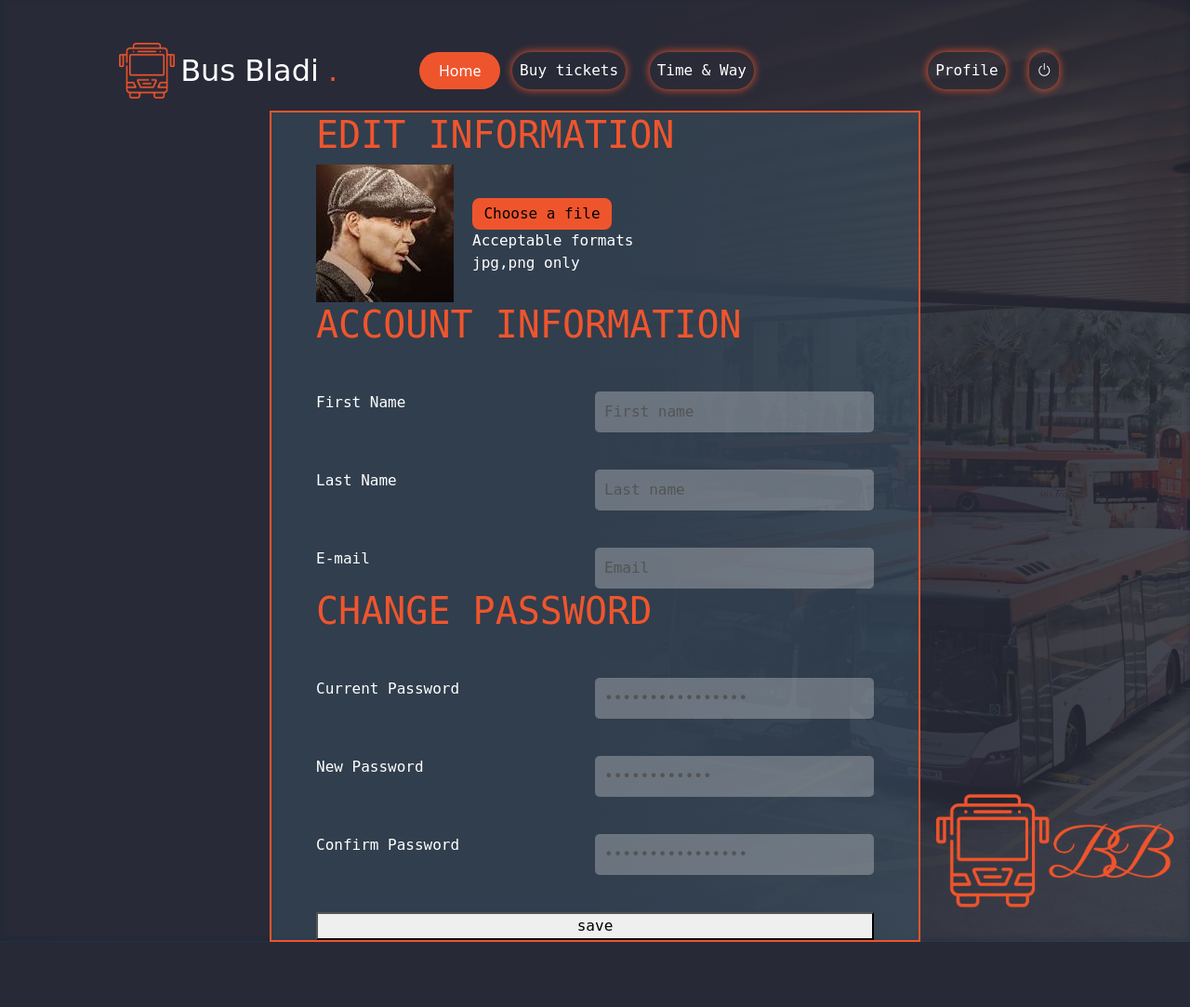
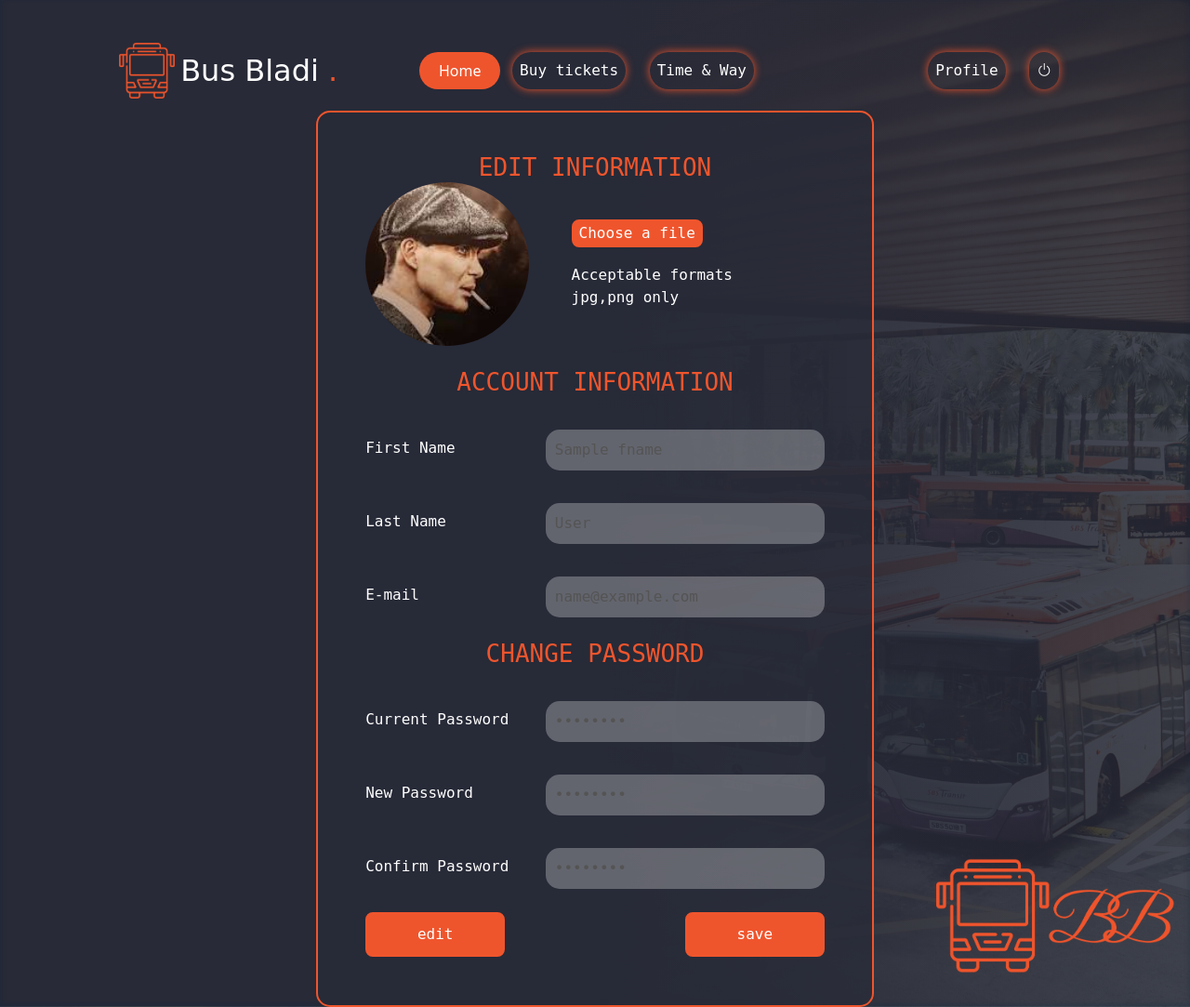
Before and after one commit to belkdioui/Create-manage-and-track-dynamic-QR-codes, a Django app: template srcs/requirements/Backend/manage_barcode/templates/profile.html in a window 1280 px wide. Shown: the whole page at 93% size. Before the commit the page ends 1013 px from the top, so only its background shows below. Run offline with Django 3.2, Linux system fonts and the light colour scheme; the template is opened without the code that fills it: most values are stand-ins (such as "Sample title", 1, 10 or a date in 2020); some libraries are stand-ins or nearby versions.

Commit message:
updated profile with js

```diff
--- a/srcs/requirements/Backend/manage_barcode/static/auth/css/profile.css
+++ b/srcs/requirements/Backend/manage_barcode/static/auth/css/profile.css
@@ -1,65 +1,88 @@
 h1
 {
     color: #ef552d;
+    margin: auto;
+    font-family: monospace;
+    font-size:xx-large;
+    padding-top: 1.5rem;
+
 }
 
 .box_data
 {
+    padding: 5%;
+    padding-top: 20px;
     font-family: monospace;
-    background-color: #4263755b;
+    background-color: #282a37b1;
     display: flex;
     flex-direction: column;
-    width: 700px;
+    width: 50%;
+    min-width: 600px;
     margin: auto;
     border: 2px solid #ef552d;
+    border-radius: 15px;
 }
 
 /* ***************** */
 .photo_info
 {
-    margin: auto;
-    width: 600px;
+    margin: 0;
+
 }
 .photo_container
 {
     display: flex;
     gap: 20px;
-    width: 60%;
-    height: 30%;
 }
 .photo_button
 {
-    width: 100%;
+    width: 50%;
     height: 100%;
     margin: auto;
-    margin-top: 10%;
+}
+#avatar_photo
+{
+    border-radius: 50%;
+    width: 11rem;
+    height: 11rem;
+    object-fit: cover;
 }
 #Choose_button
 {
+    color: white;
     background-color: #ef552d;
     border: 2px solid #ef552d;
     border-radius: 8px;
-    height: 34px;
-    width: 150px;
+}
+#Choose_button:hover
+{
+    box-shadow: 0 0 10px #EF552D;
+    color: black;
+}
+
+#choose_paragraph
+{
+    padding-top: 1.1rem;
+    margin: 0;
+}
+#file-upload
+{
+    display: none;
 }
 /********************************/
 .account_info
 {
     display: flex;
     flex-direction: column;
-    gap: 40px;
-    margin: auto;
-    width: 600px;
-
+    gap: 35px;
+    margin: 0;
 }
 /********************************/
 .password_info
 {
     display: flex;
     flex-direction: column;
-    gap: 40px;
-    margin: auto;
-    width: 600px;
+    gap: 35px;
 }
 /* shared******************* */
 
@@ -67,8 +90,117 @@ h1
 {
     width: 300px;
     padding: 10px;
-    border: 1px solid #ccc;
-    border-radius: 5px;
+    border-radius: 15px;
     float: right;
     border: 0px ;
 }
+.save_button
+{
+    margin-top: -10px;
+    width: 100%;
+    padding-bottom: 0;
+}
+#save
+{
+    color: white;
+
+    width: 150px;
+    padding: 10px;
+    background-color: #ef552d;
+    border: 2px solid #ef552d;
+    border-radius: 8px;
+    float: right;
+}
+#save:hover
+{
+    box-shadow: 0 0 10px #EF552D;
+    color: black;
+}
+#edit
+{
+    color: white;
+    width: 150px;
+    padding: 10px;
+    background-color: #ef552d;
+    border: 2px solid #ef552d;
+    border-radius: 8px;
+    float: left;
+}
+#edit:hover
+{
+    box-shadow: 0 0 10px #EF552D;
+    color: black;
+}
+label
+{
+    position: relative;
+    padding-top: 0.5rem;
+    margin: auto;
+}
+
+@media (max-width: 991px)
+{
+
+    .box_data
+    {
+        width: 100%;
+        min-width: 0;
+        gap:30px
+    }
+
+    #input_button
+    {
+        max-width: 300px;
+        width: 80%;
+    }
+    #edit
+    {
+        color: white;
+        width: auto;
+        padding: 10px;
+        background-color: #ef552d;
+        border: 2px solid #ef552d;
+        border-radius: 8px;
+        float: left;
+    }
+    h1
+    {
+        display: none;
+    }
+    #save
+    {
+        color: white;
+        width: auto;
+        padding: 10px;
+        background-color: #ef552d;
+        border: 2px solid #ef552d;
+        border-radius: 8px;
+        float: right;
+    }
+    #avatar_photo
+    {
+        width: 35%;
+        height: 35%;
+        min-width: 80px;
+        min-height: 80px;
+        max-width: 150px;
+        max-height: 150px;
+        margin: auto;
+    }
+}
+@media (max-width: 800px)
+{
+    .box_data
+    {
+        padding: 5%;
+    }
+    #input_button
+    {
+        width: 100%;
+        max-width: none;
+    }
+    .data-account
+    {
+        width: 100%;
+    }
+}
--- a/srcs/requirements/Backend/manage_barcode/static/auth/js/profile.js
+++ b/srcs/requirements/Backend/manage_barcode/static/auth/js/profile.js
@@ -10,22 +10,11 @@ function displayit()
 {
     const fileInput = document.getElementById('file-upload');
     const submitButton = document.getElementById('save_button1');
+    const imageOutput = document.getElementById("avatar_photo");
 
     fileInput.addEventListener('change', (event) => {
-    if (event.target.files.length > 0) {
-     submitButton.disabled = false;
-    } else {
-    submitButton.disabled = true;
-  }
-    });
-}
-
-  const fileInput = document.getElementById("file-upload");
-  console.log(fileInput)
-  const imageOutput = document.getElementById("icon_photo");
-
-  fileInput.addEventListener("change", async () => {
-    console.log("ana f event lisner")
+      if (event.target.files.length > 0)
+      {
         let file = fileInput.files[0];
         const reader = new FileReader();
         reader.onload = (e) => {
@@ -37,4 +26,20 @@ function displayit()
                 alert("An error occurred while reading the file.");
             };
             reader.readAsDataURL(file);
-  })
+      }
+    });
+}
+
+
+function edit_data()
+{
+  data_div = document.getElementsByClassName("data-account");
+  for (let i = 0; i < data_div.length; i++)
+  {
+    const inputs = data_div[i].querySelector('input');
+    if (inputs.disabled == true)
+      inputs.disabled=false;
+    else
+      inputs.disabled = true;
+  }
+}
--- a/srcs/requirements/Backend/manage_barcode/templates/profile.html
+++ b/srcs/requirements/Backend/manage_barcode/templates/profile.html
@@ -5,14 +5,16 @@
     <link rel='stylesheet' href="{% static 'auth/css/profile.css' %}">
 {% endblock header_content %}
 {% block body_content %}
-    <form class="box_data">
+    <form method="post" class="box_data" action="/update_data">
+      {% csrf_token %}
+        <h1>EDIT INFORMATION</h1>
         <div class="photo_info">
-            <h1>EDIT INFORMATION</h1>
             <div class="photo_container">
-                <img src="{% static 'profile.jpg' %}">
+                <img src="{% static 'profile.jpg' %}" id="avatar_photo" >
                 <div class="photo_button">
-                    <button type="button" id="Choose_button">Choose a file</button>
-                    <p>Acceptable formats jpg,png only<p>
+                    <button onclick="reclick()" id="Choose_button" type="button" >Choose a file</button>
+                    <input type="file" id="file-upload" name="photo">
+                    <p id="choose_paragraph">Acceptable formats jpg,png only</p>
                 </div>
             </div>
         </div>
@@ -20,32 +22,35 @@
             <h1>ACCOUNT INFORMATION</h1>
             <div class="data-account">
                 <label for="first_name">First Name</label>
-                <input type="text" name="first_name" id="input_button" value="First name"disabled>
+                <input type="text" name="first_name" id="input_button" value="{{ profile.fname }}" disabled="true">
             </div>
             <div class="data-account">
                 <label for="last_name">Last Name</label>
-                <input type="text" name="last_name" id="input_button" value="Last name"disabled>
+                <input type="text" name="last_name" id="input_button" value="{{ profile.lname }}" disabled="true">
             </div>
             <div class="data-account">
                 <label for="email">E-mail</label>
-                <input type="email" name="email" id="input_button" value="Email"disabled>
+                <input type="email" name="email" id="input_button" value="{{ profile.email }}" disabled="true">
             </div>
         </div>
         <div class="password_info">
             <h1>CHANGE PASSWORD</h1>
             <div class="data-account">
                 <label for="pas">Current Password</label>
-                <input type="password" name="pas" id="input_button" value="current password"disabled>
+                <input type="password" name="pas" id="input_button" value="password"  disabled="true">
             </div>
             <div class="data-account">
                 <label for="npas">New Password</label>
-                <input type="password" name="npas" id="input_button" value="new password"disabled>
+                <input type="password" name="npas" id="input_button" value="password" disabled="true">
             </div>
             <div class="data-account">
                 <label for="cpas">Confirm Password</label>
-                <input type="password" name="cpas" id="input_button" value="confirm password"disabled>
+                <input type="password" name="cpas" id="input_button" value="password" disabled="true">
             </div>
-            <button type="submit" id="save">save</button>
+            <div class="save_button">
+                <button id="edit" type="button" onclick="edit_data()">edit</button>
+                <button type="submit" id="save">save</button>
+            </div>
         </div>
     </form>
     <script src="{% static 'auth/js/profile.js' %}"></script>
```
Also changed, not shown: srcs/requirements/Backend/manage_barcode/utils/EmailVerification.py (+1 -13 lines). Lines whose indentation alone changed are shown as unchanged.
